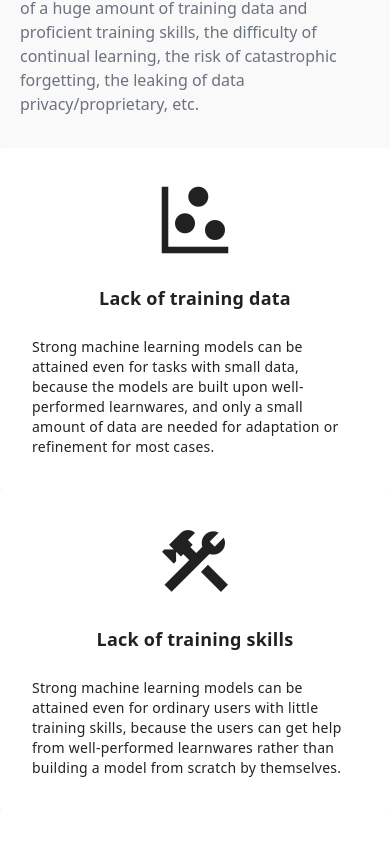
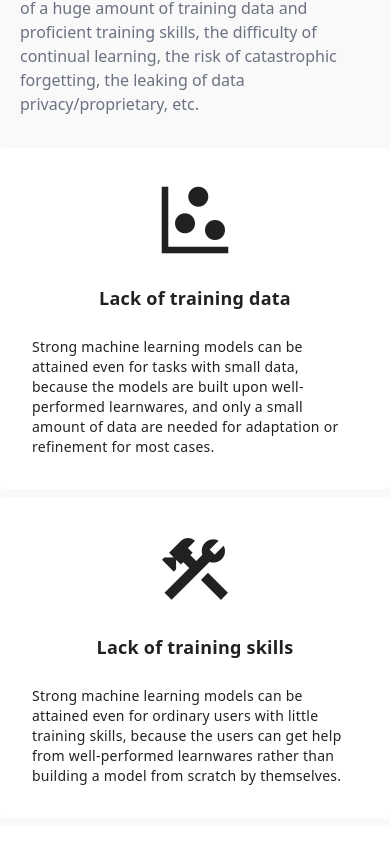
Before and after one commit to Learnware-LAMDA/Beimingwu, a Vue app: page /#/ in a window 390 px wide. Shown: the part 850-1700 px from the top of the page. Built offline with nearby package versions, Linux system fonts and the light colour scheme.

Commit message:
[MNT] Optimize the styles

```diff
--- a/src/components/Home/Why.vue
+++ b/src/components/Home/Why.vue
@@ -45,7 +45,7 @@ const reasons = ref([
         There are complaints about current machine learning techniques such as the requirement of a huge amount of training data and proficient training skills, the difficulty of continual learning, the risk of catastrophic forgetting, the leaking of data privacy/proprietary, etc.
       </p>
     </div>
-    <div class="mt-8 grid sm:grid-cols-2 sm:gap-5">
+    <div class="mt-8 grid sm:grid-cols-2 sm:gap-5 gap-2">
       <div v-for="reason in reasons" :key="reason.title">
         <v-hover v-slot="{ isHovering, props }">
           <v-card flat class="relative fill-height p-4 transition-all duration-300 ease-in-out transform"
```
